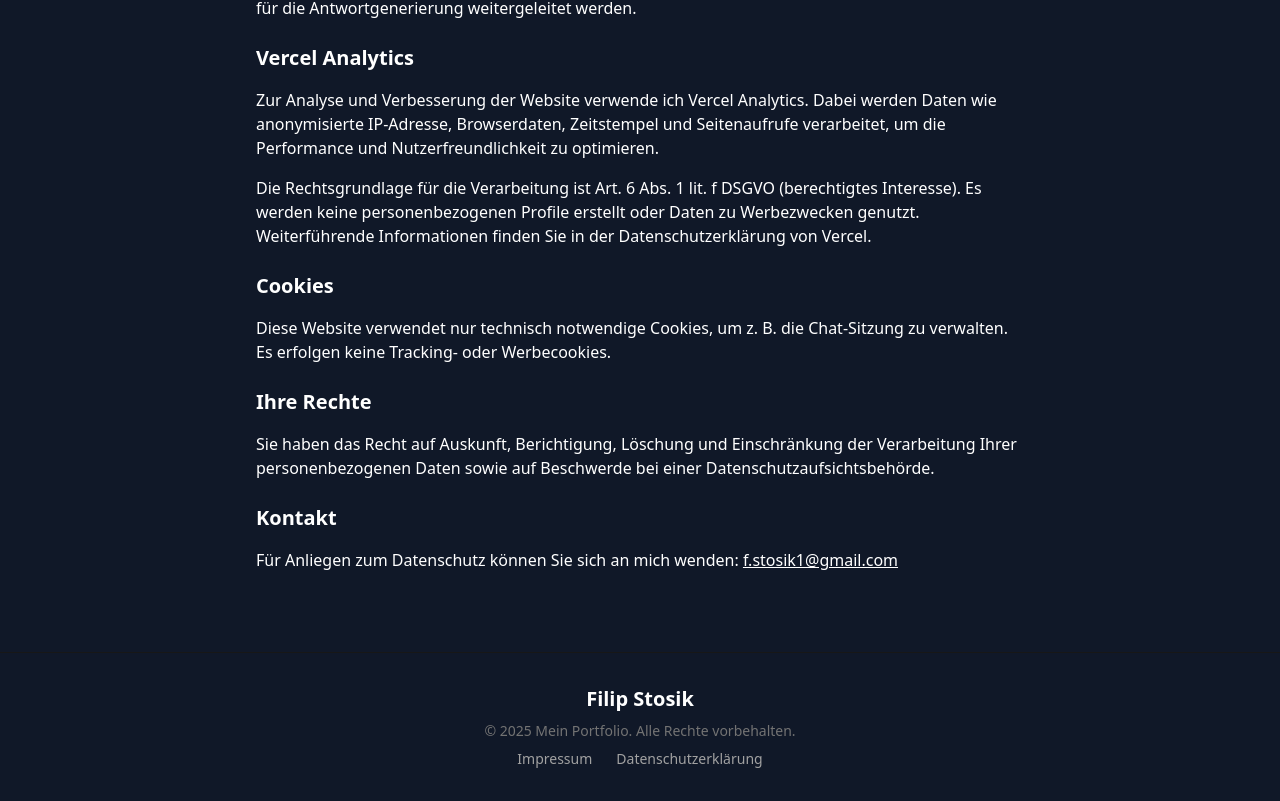
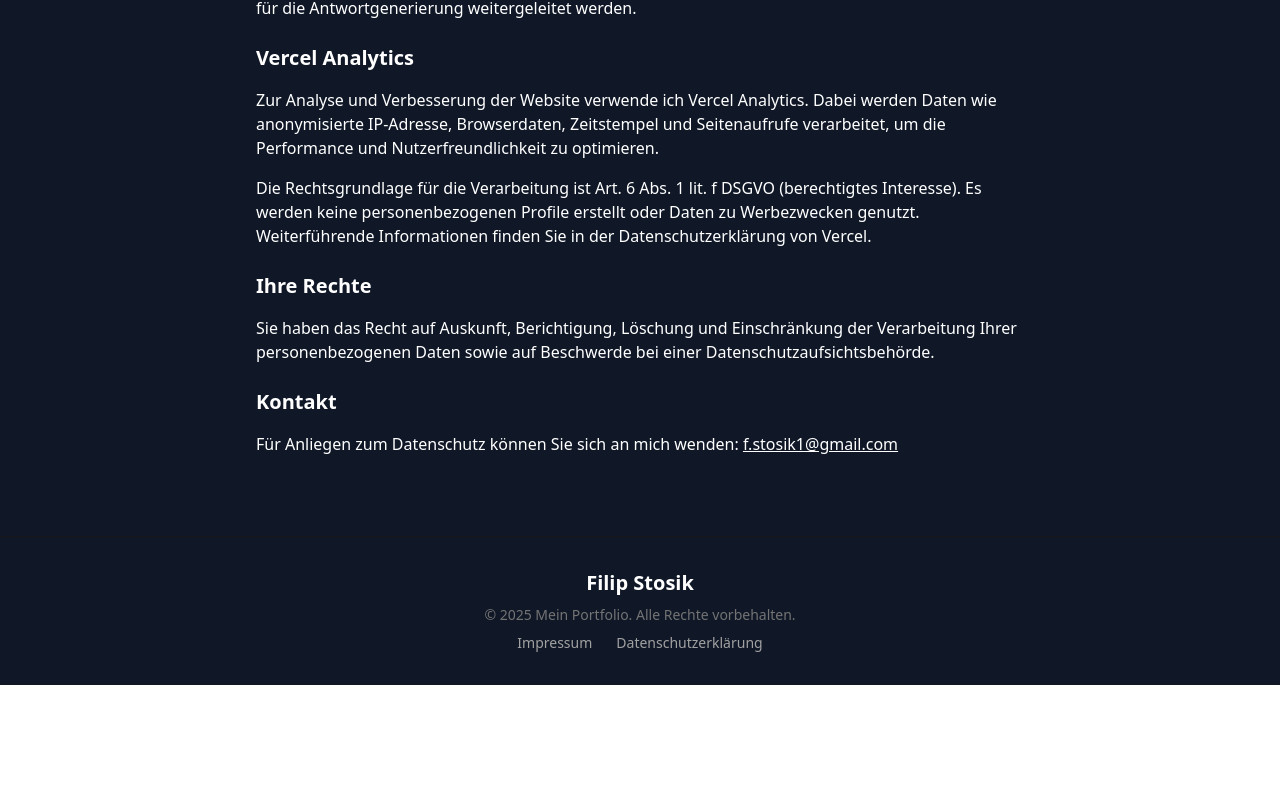
Before and after one commit to gotexxx/my-portfolio, a Next.js app: page /datenschutz in a window 1280 px wide. Shown: the part 968-1769 px from the top of the page. After the commit the page ends 1653 px from the top, so only its background shows below. Built offline with nearby package versions, Linux system fonts and the light colour scheme.

Commit message:
remove cookie info from data privacy page

```diff
--- a/src/app/datenschutz/page.tsx
+++ b/src/app/datenschutz/page.tsx
@@ -49,11 +49,6 @@ export default function DatenschutzPage() {
                         Die Rechtsgrundlage für die Verarbeitung ist Art. 6 Abs. 1 lit. f DSGVO (berechtigtes Interesse). Es werden keine personenbezogenen Profile erstellt oder Daten zu Werbezwecken genutzt. Weiterführende Informationen finden Sie in der <a href="https://vercel.com/legal/privacy-policy" target="_blank" rel="noopener noreferrer">Datenschutzerklärung von Vercel</a>.
                     </p>
 
-                    <h2 className="text-xl font-semibold mt-6">Cookies</h2>
-                    <p>
-                        Diese Website verwendet nur technisch notwendige Cookies, um z. B. die Chat-Sitzung zu verwalten. Es erfolgen keine Tracking- oder Werbecookies.
-                    </p>
-
                     <h2 className="text-xl font-semibold mt-6">Ihre Rechte</h2>
                     <p>
                         Sie haben das Recht auf Auskunft, Berichtigung, Löschung und Einschränkung der Verarbeitung Ihrer personenbezogenen Daten sowie auf Beschwerde bei einer Datenschutzaufsichtsbehörde.
```
